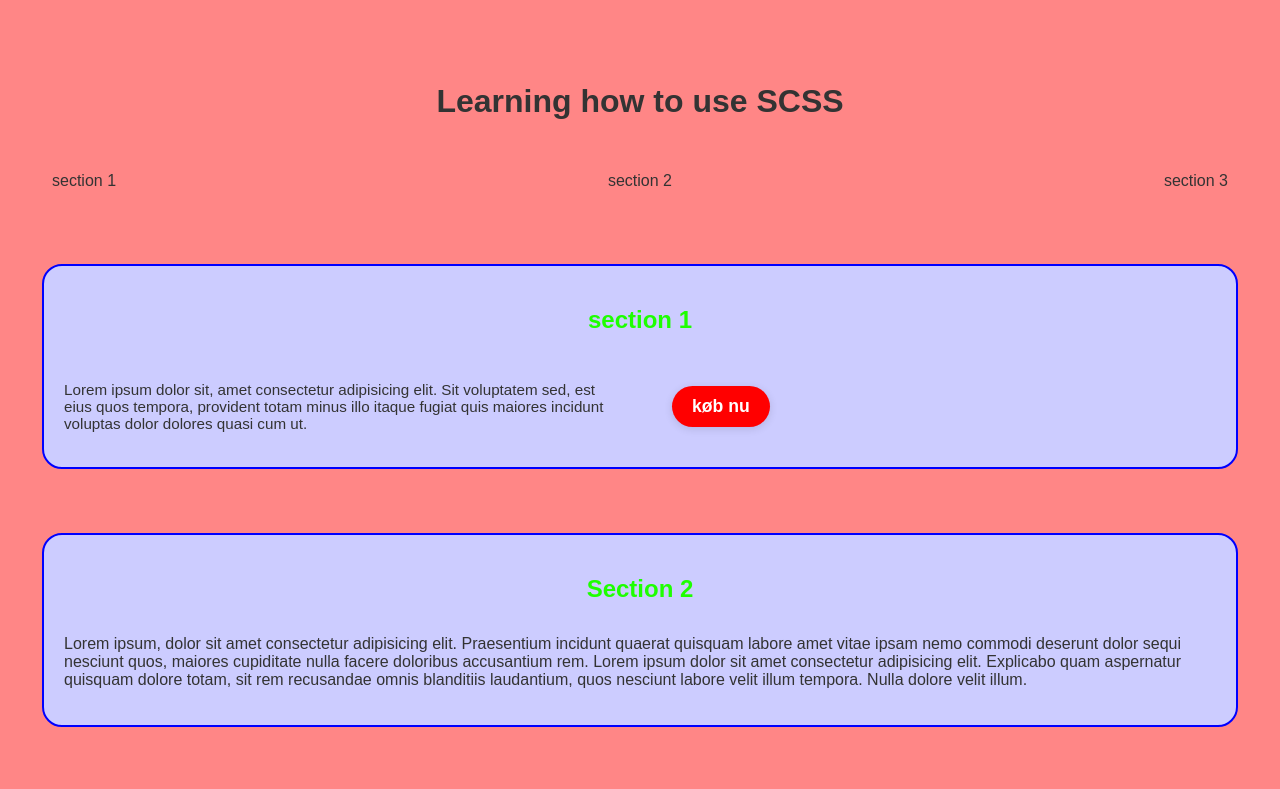
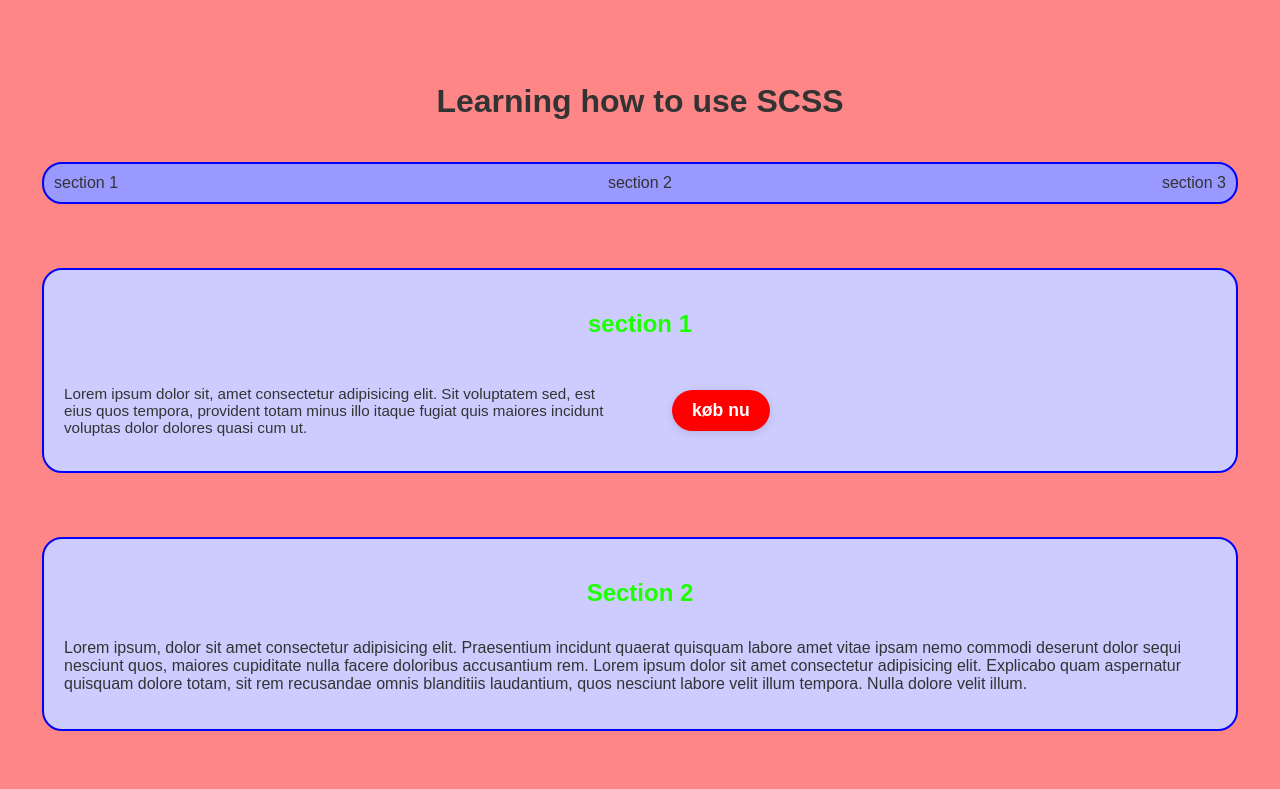
Before and after one commit to BeastTheNinja/Learn_how_to_SCSS, a plain HTML site: page index.html in a window 1280 px wide. Shown: the top 789 px of the page. Drawn offline with Linux system fonts and the light colour scheme.

Commit message:
update to navbar

```diff
--- a/scss/main.scss
+++ b/scss/main.scss
@@ -80,6 +80,7 @@ body {
 // #endregion Header styles
 // #region Navigation styles
 .mainNav {
+    @include section-style($bg: lighten($accent-color, 30%));
     padding: $padding;
     border-radius: $border-radius;
     display: flex;
```
Also changed, not shown: assets/css/main.css, 1 other file.
